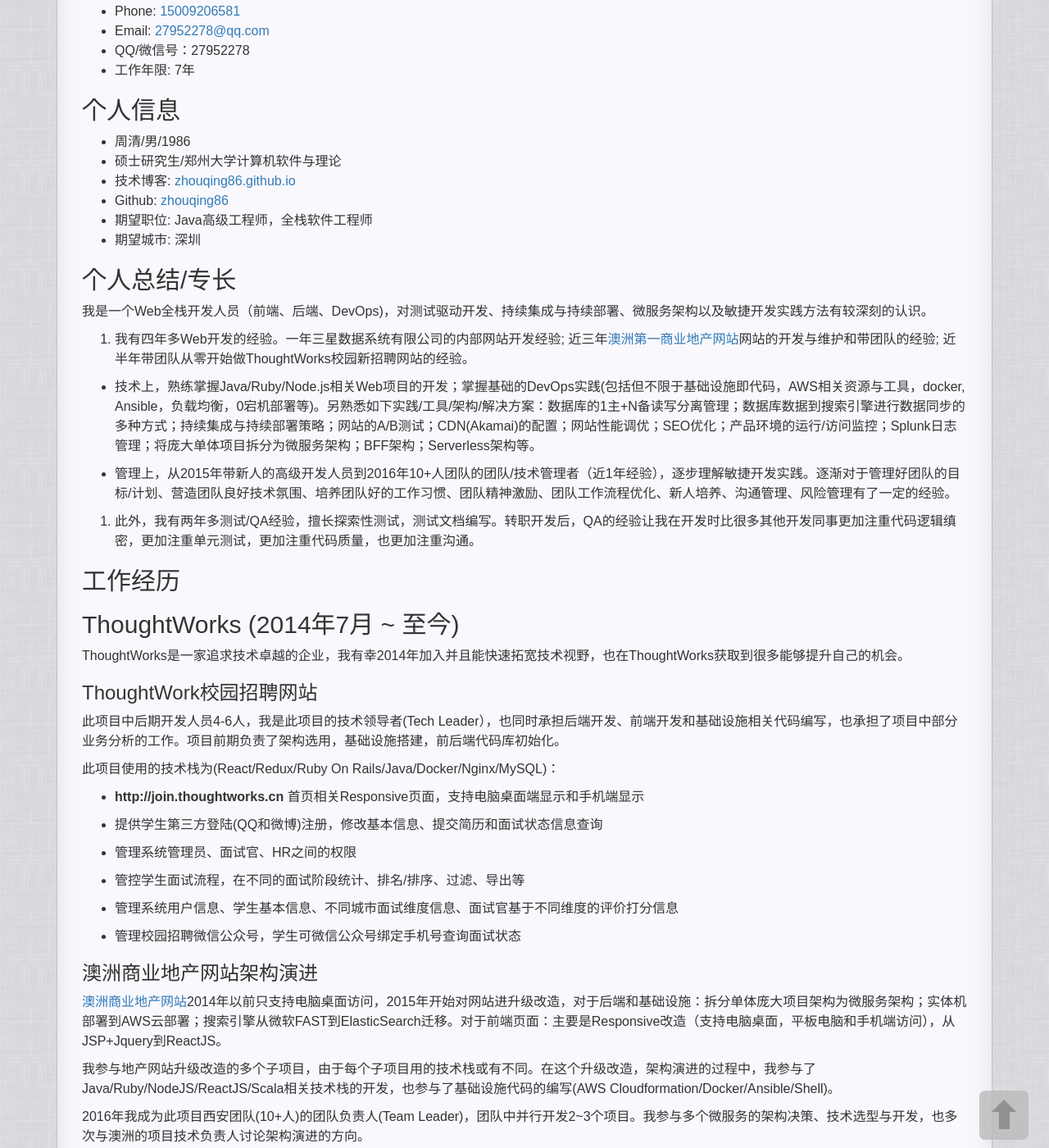
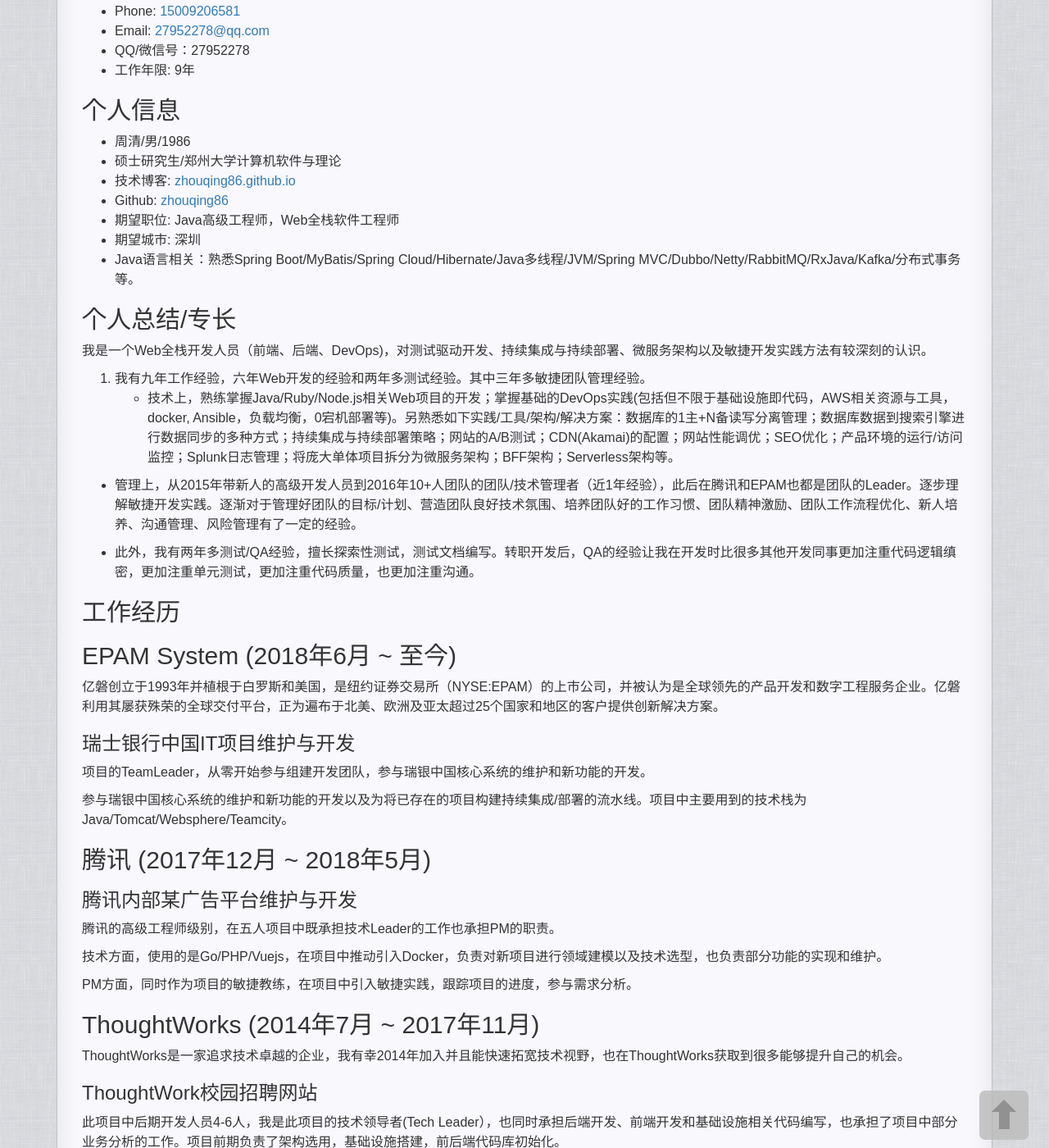
Before and after one commit to zhouqing86/zhouqing86.github.io, a Jekyll site: the page built from pages/2_about.md, in a window 1280 px wide and 1400 px high, scrolled down 203 px. Shown: the whole window at 82% size. Built offline with Jekyll 4.4.1, drawn with Linux system fonts in a browser that asks for light colours; comment, search, counter and statistics services are not loaded; some of the changed text lies outside the part shown.

```diff
--- a/pages/2_about.md
+++ b/pages/2_about.md
@@ -8,13 +8,13 @@
 周清
 =============
 
-Web全栈软件开发工程师(Java/Ruby/Node.js/Scala/DevOps)
+Java高级工程师/Web全栈软件开发工程师(Java/Ruby/Node.js/DevOps)
 -----------------------
 
 - Phone: [15009206581](tel://15009206581)
 - Email: <27952278@qq.com>
 - QQ/微信号：27952278
-- 工作年限: 7年
+- 工作年限: 9年
 
 个人信息
 -------
@@ -22,24 +22,45 @@
 - 硕士研究生/郑州大学计算机软件与理论
 - 技术博客: [zhouqing86.github.io](http://zhouqing86.github.io/)
 - Github: [zhouqing86](https://github.com/zhouqing86/)
-- 期望职位: Java高级工程师，全栈软件工程师
+- 期望职位: Java高级工程师，Web全栈软件工程师
 - 期望城市: 深圳
+- Java语言相关：熟悉Spring Boot/MyBatis/Spring Cloud/Hibernate/Java多线程/JVM/Spring MVC/Dubbo/Netty/RabbitMQ/RxJava/Kafka/分布式事务等。
 
 个人总结/专长
 -------
 我是一个Web全栈开发人员（前端、后端、DevOps)，对测试驱动开发、持续集成与持续部署、微服务架构以及敏捷开发实践方法有较深刻的认识。
 
-1. 我有四年多Web开发的经验。一年三星数据系统有限公司的内部网站开发经验; 近三年[澳洲第一商业地产网站](https://www.realcommercial.com.au)网站的开发与维护和带团队的经验; 近半年带团队从零开始做ThoughtWorks校园新招聘网站的经验。
-
+1. 我有九年工作经验，六年Web开发的经验和两年多测试经验。其中三年多敏捷团队管理经验。
   * 技术上，熟练掌握Java/Ruby/Node.js相关Web项目的开发；掌握基础的DevOps实践(包括但不限于基础设施即代码，AWS相关资源与工具，docker, Ansible，负载均衡，0宕机部署等)。另熟悉如下实践/工具/架构/解决方案：数据库的1主+N备读写分离管理；数据库数据到搜索引擎进行数据同步的多种方式；持续集成与持续部署策略；网站的A/B测试；CDN(Akamai)的配置；网站性能调优；SEO优化；产品环境的运行/访问监控；Splunk日志管理；将庞大单体项目拆分为微服务架构；BFF架构；Serverless架构等。
 
-  * 管理上，从2015年带新人的高级开发人员到2016年10+人团队的团队/技术管理者（近1年经验），逐步理解敏捷开发实践。逐渐对于管理好团队的目标/计划、营造团队良好技术氛围、培养团队好的工作习惯、团队精神激励、团队工作流程优化、新人培养、沟通管理、风险管理有了一定的经验。
+  * 管理上，从2015年带新人的高级开发人员到2016年10+人团队的团队/技术管理者（近1年经验），此后在腾讯和EPAM也都是团队的Leader。逐步理解敏捷开发实践。逐渐对于管理好团队的目标/计划、营造团队良好技术氛围、培养团队好的工作习惯、团队精神激励、团队工作流程优化、新人培养、沟通管理、风险管理有了一定的经验。
 
-2. 此外，我有两年多测试/QA经验，擅长探索性测试，测试文档编写。转职开发后，QA的经验让我在开发时比很多其他开发同事更加注重代码逻辑缜密，更加注重单元测试，更加注重代码质量，也更加注重沟通。
+* 此外，我有两年多测试/QA经验，擅长探索性测试，测试文档编写。转职开发后，QA的经验让我在开发时比很多其他开发同事更加注重代码逻辑缜密，更加注重单元测试，更加注重代码质量，也更加注重沟通。
 
 工作经历
 -------
-## ThoughtWorks (2014年7月 ~ 至今)
+## EPAM System (2018年6月 ~ 至今)
+
+亿磐创立于1993年并植根于白罗斯和美国，是纽约证券交易所（NYSE:EPAM）的上市公司，并被认为是全球领先的产品开发和数字工程服务企业。亿磐利用其屡获殊荣的全球交付平台，正为遍布于北美、欧洲及亚太超过25个国家和地区的客户提供创新解决方案。
+
+### 瑞士银行中国IT项目维护与开发
+
+项目的TeamLeader，从零开始参与组建开发团队，参与瑞银中国核心系统的维护和新功能的开发。
+
+参与瑞银中国核心系统的维护和新功能的开发以及为将已存在的项目构建持续集成/部署的流水线。项目中主要用到的技术栈为Java/Tomcat/Websphere/Teamcity。
+
+
+## 腾讯 (2017年12月 ~ 2018年5月)
+
+### 腾讯内部某广告平台维护与开发
+
+腾讯的高级工程师级别，在五人项目中既承担技术Leader的工作也承担PM的职责。
+
+技术方面，使用的是Go/PHP/Vuejs，在项目中推动引入Docker，负责对新项目进行领域建模以及技术选型，也负责部分功能的实现和维护。
+
+PM方面，同时作为项目的敏捷教练，在项目中引入敏捷实践，跟踪项目的进度，参与需求分析。
+
+## ThoughtWorks (2014年7月 ~ 2017年11月)
 ThoughtWorks是一家追求技术卓越的企业，我有幸2014年加入并且能快速拓宽技术视野，也在ThoughtWorks获取到很多能够提升自己的机会。
 
 ### ThoughtWork校园招聘网站
@@ -88,13 +109,13 @@
 
 技能列表
 -------
-以下均为我能熟练使用的技术/技能：
+以下均为我能熟练使用的技能：
 
-- 编程语言：Java/Ruby/Node.js/Scala/C++
+- 编程语言：Java/Ruby/Node.js/Scala/C++/Go/PHP/Python
 
 - Web相关框架：RoR/Spring MVC/Play/MyBatis/Sinatra/Hibernate
 
-- 前端框架：ReactJS+Redux
+- 前端框架：ReactJS+Redux, Vue+Vuex, 微信小程序
 
 - 构建相关：Gradle/SBT/Grunt/Webpack
 
@@ -113,6 +134,8 @@
 - 其他：Git/Mac OS/Vagrant/zsh/HTML/CSS/JS/SASS/Linux基本命令行操作/LTE
 
 
-学习过但没有在项目中使用过或只是在项目中见过：
+学习过但没有在生产环境项目中使用过：
 
-- Java多线程/Spring Cloud/Duboo/ZooKeeper/Kafka/Netty/AMQP/Hadoop/Spark/R语言/Python/Numpy/Pandans/ZooKeeper/Hadoop/Spark/Object C/Kotlin
+- Java相关：Dubbo/Netty/Spring Cloud/RabbitMQ/RxJava/Kafka/Hadoop/Spark
+
+- 其他: Memchached/ZooKeeper/R语言/Python/Numpy/Pandans/React Native/Object C/Kotlin
```
Also changed, not shown: other parts of pages/2_about.md (+1 -1 lines), _posts/ideas/2017-09-29-login.md (+8 -2 lines), 3 other files.
